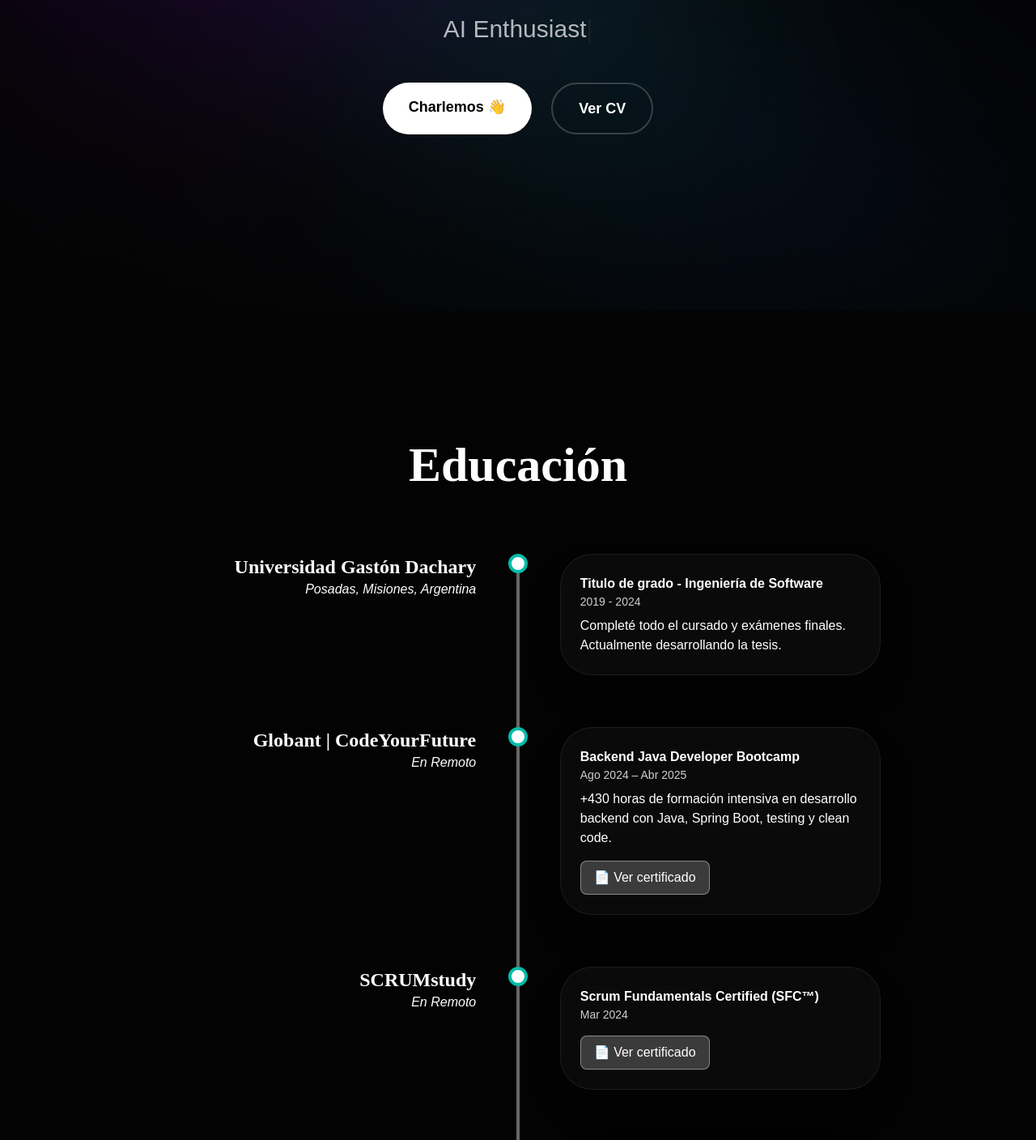
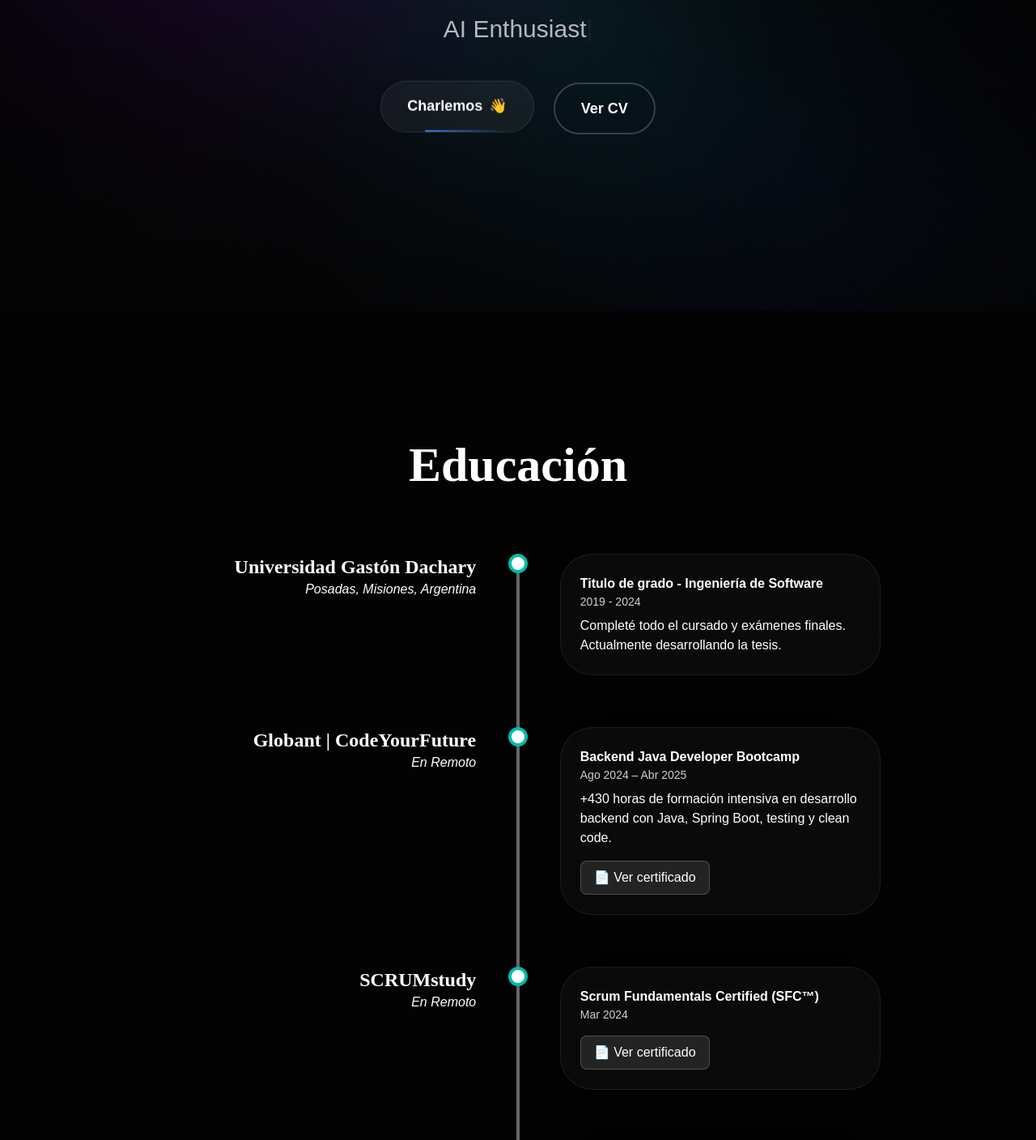
Before and after one commit to AdrianKnu/portfolio-adrian, a React (Vite) app: page / in a window 1280 px wide. Shown: the part 416-1824 px from the top of the page at 81% size. Built offline with nearby package versions, Linux system fonts and the light colour scheme.

Commit message:
Update portfolio: modern redesign and favicon

```diff
--- a/index.html
+++ b/index.html
@@ -2,7 +2,7 @@
 <html lang="en">
   <head>
     <meta charset="UTF-8" />
-    <link rel="icon" type="image/svg+xml" href="/vite.svg" />
+    <link rel="icon" type="image/svg+xml" href="/favicon.svg" />
     <meta name="viewport" content="width=device-width, initial-scale=1.0" />
     <title>Portfolio | Adrián Knuppelholz</title>
   </head>
--- a/src/App.jsx
+++ b/src/App.jsx
@@ -74,12 +74,28 @@ export default function App() {
             </p>
 
             <div className="flex flex-wrap gap-6 justify-center">
-              <a
+              <motion.a
                 href="#contacto"
-                className="px-8 py-4 bg-white text-black rounded-full text-lg font-bold hover:bg-gray-200 transition-all duration-300 transform hover:scale-105"
+                className="group relative px-8 py-4 bg-white/5 border border-white/10 backdrop-blur-md text-white rounded-full text-lg font-bold transition-all duration-300 overflow-hidden"
+                whileHover={{ scale: 1.05 }}
+                whileTap={{ scale: 0.95 }}
+                animate={{
+                  y: [0, -5, 0],
+                }}
+                transition={{
+                  y: { duration: 2, repeat: Infinity, ease: "easeInOut" },
+                }}
               >
-                Charlemos 👋
-              </a>
+                {/* Border Beam Animation */}
+                <div className="border-beam" />
+
+                <span className="relative z-10 flex items-center gap-2">
+                  Charlemos <span className="group-hover:translate-x-1 transition-transform">👋</span>
+                </span>
+
+                {/* Subtle Hover Glow */}
+                <div className="absolute inset-0 bg-blue-500/10 opacity-0 group-hover:opacity-100 transition-opacity" />
+              </motion.a>
               <a
                 href="CV Adrian Knuppelholz.pdf"
                 target="_blank"
@@ -137,13 +153,15 @@ export default function App() {
                   +430 horas de formación intensiva en desarrollo backend con Java,
                   Spring Boot, testing y clean code.
                 </p>
-                <a
+                <motion.a
                   href="https://egg-csv-bulk-certificates-prod.s3.amazonaws.com/certificates/66c4eb8cdc7bbffc897ab266-1745273206205.pdf"
                   target="_blank"
-                  className="relative z-10 mt-4 inline-block px-4 py-2 bg-white/20 border border-white/40 rounded-lg hover:bg-white/40 transition"
+                  className="relative z-10 mt-4 inline-block px-4 py-2 bg-white/10 border border-white/20 rounded-lg font-medium transition-all duration-300"
+                  whileHover={{ scale: 1.05, backgroundColor: "rgba(255, 255, 255, 0.2)", borderColor: "rgba(255, 255, 255, 0.4)" }}
+                  whileTap={{ scale: 0.95 }}
                 >
                   📄 Ver certificado
-                </a>
+                </motion.a>
               </GlassCard>
             </div>
           </div>
@@ -159,13 +177,15 @@ export default function App() {
               <GlassCard className="p-6" colorHex="#0ea5e9">
                 <p className="font-bold">Scrum Fundamentals Certified (SFC™)</p>
                 <p className="text-sm opacity-80">Mar 2024</p>
-                <a
+                <motion.a
                   href="https://www.scrumstudy.com/certification/verify?type=SFC&number=1020480"
                   target="_blank"
-                  className="relative z-10 mt-4 inline-block px-4 py-2 bg-white/20 border border-white/40 rounded-lg hover:bg-white/40 transition"
+                  className="relative z-10 mt-4 inline-block px-4 py-2 bg-white/10 border border-white/20 rounded-lg font-medium transition-all duration-300"
+                  whileHover={{ scale: 1.05, backgroundColor: "rgba(255, 255, 255, 0.2)", borderColor: "rgba(255, 255, 255, 0.4)" }}
+                  whileTap={{ scale: 0.95 }}
                 >
                   📄 Ver certificado
-                </a>
+                </motion.a>
               </GlassCard>
             </div>
           </div>
@@ -184,13 +204,15 @@ export default function App() {
                 <p className="mt-2">
                   Habilidades clave en la creación de contenido multimedia y uso de plataformas de IA para optimizar la productividad.
                 </p>
-                <a
+                <motion.a
                   href="https://egg-csv-bulk-certificates-prod.s3.amazonaws.com/certificates/688c0e99ee2afc52c1acd508-1755891375001.pdf"
                   target="_blank"
-                  className="relative z-10 mt-4 inline-block px-4 py-2 bg-white/20 border border-white/40 rounded-lg hover:bg-white/40 transition"
+                  className="relative z-10 mt-4 inline-block px-4 py-2 bg-white/10 border border-white/20 rounded-lg font-medium transition-all duration-300"
+                  whileHover={{ scale: 1.05, backgroundColor: "rgba(255, 255, 255, 0.2)", borderColor: "rgba(255, 255, 255, 0.4)" }}
+                  whileTap={{ scale: 0.95 }}
                 >
                   📄 Ver certificado
-                </a>
+                </motion.a>
               </GlassCard>
             </div>
           </div>
@@ -306,14 +328,16 @@ export default function App() {
               <p className="mt-3 text-xs opacity-80">Tecnologías: PostgreSQL</p>
             </div>
             <div className="mt-6 flex gap-3 justify-center">
-              <a
+              <motion.a
                 href="https://github.com/AdrianKnu/TPI_TEC_DE_BDD"
                 target="_blank"
-                className="relative z-10 flex items-center gap-2 px-4 py-2 bg-white/20 border border-white/40 rounded-lg hover:bg-white/40 transition"
+                className="relative z-10 flex items-center gap-2 px-4 py-2 bg-white/10 border border-white/20 rounded-lg font-medium transition-all duration-300"
+                whileHover={{ scale: 1.05, backgroundColor: "rgba(255, 255, 255, 0.2)", borderColor: "rgba(255, 255, 255, 0.4)" }}
+                whileTap={{ scale: 0.95 }}
               >
                 <img src="logos/github.svg" alt="GitHub" className="w-5 h-5 filter invert" />
                 <span>GitHub</span>
-              </a>
+              </motion.a>
             </div>
           </GlassCard>
 
@@ -327,14 +351,16 @@ export default function App() {
               <p className="mt-3 text-xs opacity-80">Tecnologías: React, Vite, TailwindCSS</p>
             </div>
             <div className="mt-6 flex gap-3 justify-center">
-              <a
+              <motion.a
                 href="https://github.com/AdrianKnu/portfolio-adrian"
                 target="_blank"
-                className="relative z-10 flex items-center gap-2 px-4 py-2 bg-white/20 border border-white/40 rounded-lg hover:bg-white/40 transition"
+                className="relative z-10 flex items-center gap-2 px-4 py-2 bg-white/10 border border-white/20 rounded-lg font-medium transition-all duration-300"
+                whileHover={{ scale: 1.05, backgroundColor: "rgba(255, 255, 255, 0.2)", borderColor: "rgba(255, 255, 255, 0.4)" }}
+                whileTap={{ scale: 0.95 }}
               >
                 <img src="logos/github.svg" alt="GitHub" className="w-5 h-5 filter invert" />
                 <span>GitHub</span>
-              </a>
+              </motion.a>
             </div>
           </GlassCard>
 
@@ -348,14 +374,16 @@ export default function App() {
               <p className="mt-3 text-xs opacity-80">Tecnologías: Java, Selenium, API Rest</p>
             </div>
             <div className="mt-6 flex gap-3 justify-center">
-              <a
+              <motion.a
                 href="https://github.com/usuario/selenium-tests"
                 target="_blank"
-                className="relative z-10 flex items-center gap-2 px-4 py-2 bg-white/20 border border-white/40 rounded-lg hover:bg-white/40 transition"
+                className="relative z-10 flex items-center gap-2 px-4 py-2 bg-white/10 border border-white/20 rounded-lg font-medium transition-all duration-300"
+                whileHover={{ scale: 1.05, backgroundColor: "rgba(255, 255, 255, 0.2)", borderColor: "rgba(255, 255, 255, 0.4)" }}
+                whileTap={{ scale: 0.95 }}
               >
                 <img src="logos/github.svg" alt="GitHub" className="w-5 h-5 filter invert" />
                 <span>GitHub</span>
-              </a>
+              </motion.a>
             </div>
           </GlassCard>
         </div>
@@ -503,15 +531,15 @@ export default function App() {
             <h3 className="text-2xl font-semibold mb-6">Idiomas</h3>
             <div className="grid gap-6 grid-cols-2 md:grid-cols-3 lg:grid-cols-3">
               {[
-                { name: "Español", logo: "logos/es.svg", nivel: "Nativo" },
-                { name: "Inglés", logo: "logos/gb.svg", nivel: "Intermedio - Avanzado" },
-                { name: "Portugués", logo: "logos/br.svg", nivel: "Avanzado" },
+                { name: "Español", logo: "logos/es.svg", nivel: "Nativo", colorHex: "#f59e0b" },
+                { name: "Inglés", logo: "logos/gb.svg", nivel: "Intermedio - Avanzado", colorHex: "#3b82f6" },
+                { name: "Portugués", logo: "logos/br.svg", nivel: "Avanzado", colorHex: "#10b981" },
               ].map((lang) => (
-                <div key={lang.name} className="w-full flex flex-col items-center justify-center backdrop-blur-lg bg-white/10 border border-white/30 rounded-xl shadow-lg p-6 hover:scale-105 hover:bg-white/20 transition">
-                  <img src={lang.logo} alt={lang.name} className="w-12 h-12 mb-2" />
-                  <span className="font-semibold">{lang.name}</span>
-                  <p className="text-xs opacity-80 mt-1">{lang.nivel}</p>
-                </div>
+                <GlassCard key={lang.name} className="p-6 flex flex-col items-center justify-center text-center" colorHex={lang.colorHex}>
+                  <img src={lang.logo} alt={lang.name} className="w-12 h-12 mb-4 drop-shadow-lg" />
+                  <span className="text-xl font-bold font-display">{lang.name}</span>
+                  <p className="text-sm font-medium opacity-70 mt-1">{lang.nivel}</p>
+                </GlassCard>
               ))}
             </div>
           </div>
--- a/src/index.css
+++ b/src/index.css
@@ -53,6 +53,34 @@ body::before {
   mix-blend-mode: overlay;
 }
 
+@keyframes border-beam {
+  100% {
+    offset-distance: 100%;
+  }
+}
+
+.border-beam {
+  pointer-events: none;
+  position: absolute;
+  inset: 0;
+  border: 2px solid transparent;
+  border-radius: inherit;
+  mask-clip: padding-box, border-box;
+  mask-composite: intersect;
+  mask-image: linear-gradient(transparent, transparent), linear-gradient(#000, #000);
+}
+
+.border-beam::after {
+  content: "";
+  position: absolute;
+  aspect-ratio: 1;
+  width: 100px;
+  background: linear-gradient(to left, #3b82f6, transparent);
+  offset-anchor: 100% 50%;
+  offset-path: rect(0 auto auto 0 round 100px);
+  animation: border-beam 4s linear infinite;
+}
+
 section {
   padding-top: 10rem;
   padding-bottom: 10rem;
```
Also changed, not shown: public/favicon.svg (added).
